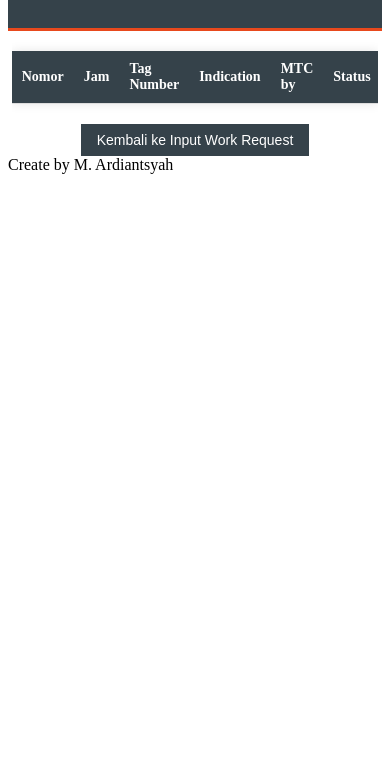
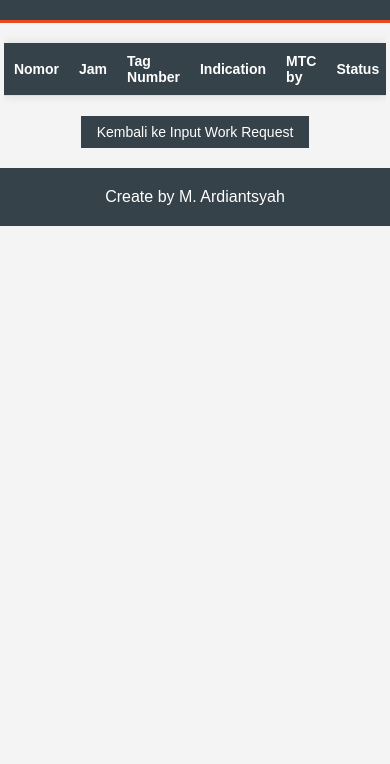
Before and after one commit to converterso12/DaftarWR, a plain HTML site: page results.html in a window 390 px wide. Shown: the part 80-844 px from the top of the page. Drawn offline with Linux system fonts and the light colour scheme; no server answers.

Commit message:
Add files via upload

```diff
--- a/styles.css
+++ b/styles.css
@@ -1,4 +1,9 @@
-
+body {
+            font-family: Arial, sans-serif;
+            margin: 0;
+            padding: 0;
+            background-color: #f4f4f4;
+        }
         .container {
             width: 98%;
             margin: auto;
@@ -17,13 +22,6 @@ header h1 {
             margin: 0;
             text-transform: uppercase;
             font-size: 24px;
-}
-.filter-container {
-    text-align: center;
-    margin-top: 20px;
-}
-.filter-container label {
-    margin-right: 10px;
         }
         .table-container {
             display: grid;
@@ -67,4 +65,17 @@ button {
             font-size: 14px;
         }
         button:hover {
-    background: #e8491
+            background: #e8491d;
+        }
+        footer {
+            text-align: center;
+            padding: 20px;
+            background: #35424a;
+            color: white;
+            margin-top: 20px;
+        }
+        @media (max-width: 768px) {
+            .table-container {
+                grid-template-columns: repeat(auto-fill, minmax(100px, 1fr));
+            }
+        }
```
Lines whose indentation alone changed are shown as unchanged.
